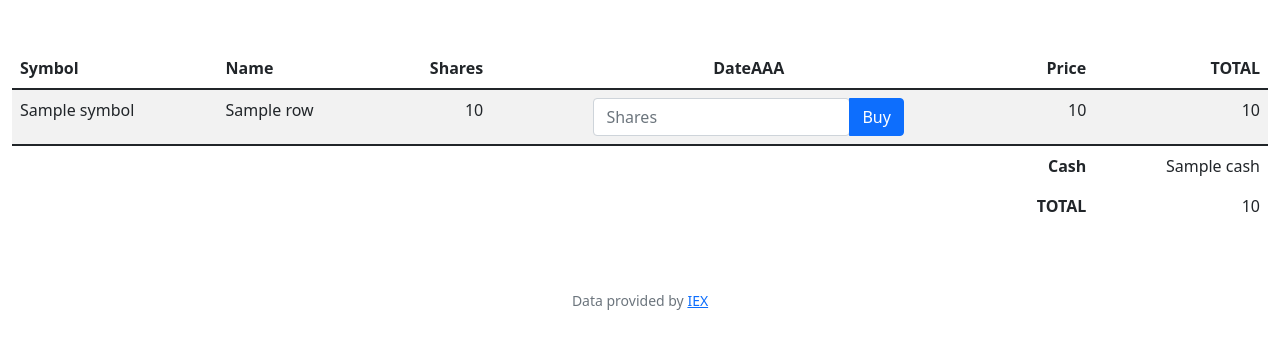
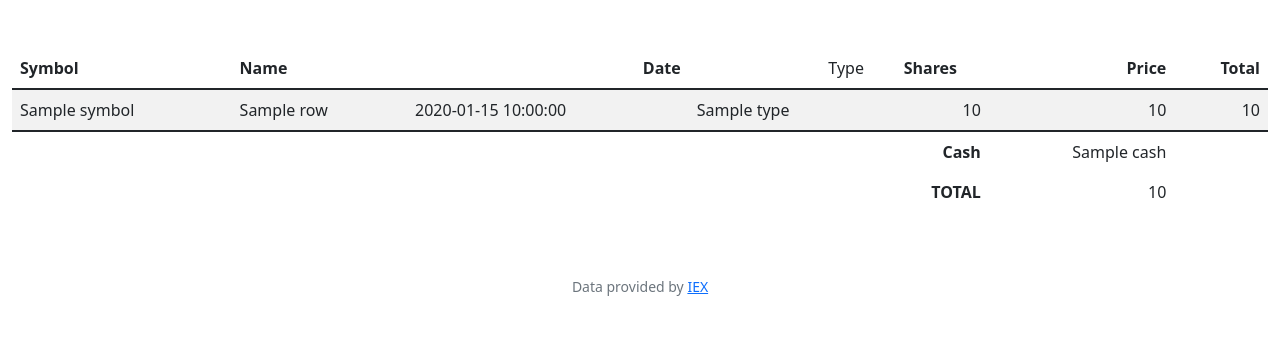
Before and after one commit to aliocantinea/CS50, a Flask app: template finance/templates/history.html in a window 1280 px wide. Shown: the part 76-425 px from the top of the page. Run offline with Flask 2, Linux system fonts and the light colour scheme; the template is opened without the code that fills it: most values are stand-ins (such as "Sample title", 1, 10 or a date in 2020); some libraries are stand-ins or nearby versions.

Commit message:
Tue, Dec 27, 2022, 6:37 AM +00:00

```diff
--- a/finance/app.py
+++ b/finance/app.py
@@ -148,7 +148,7 @@ def history():
 
     transactions = db.execute("SELECT * FROM history WHERE user = ?", user)
 
-    return render_template("history.html", transactions)
+    return render_template("history.html", transactions=transactions)
 
 
 @app.route("/login", methods=["GET", "POST"])
--- a/finance/templates/history.html
+++ b/finance/templates/history.html
@@ -11,28 +11,22 @@
             <tr>
                 <th class="text-start">Symbol</th>
                 <th class="text-start">Name</th>
-                <th class="text-end">Shares</th>
-                <th class="text-center">DateAAA</th>
+                <th class="text-end">Date</th>
+                <td class="text-end">Type</td>
+                <th class="text-center">Shares</th>
                 <th class="text-end">Price</th>
-                <th class="text-end">TOTAL</th>
+                <th class="text-end">Total</th>
             </tr>
         </thead>
         <tbody>
-            {% for row in portfolio %}
+            {% for transaction in transaction %}
                 <tr>
                     <form action="/buy" method="post">
-                        <td class="text-start">
-                            <input type="hidden" id="symbol" name="symbol" type="text" value="{{ row["symbol"] }}">
-                            {{ row["symbol"] }}
-                        </td>
+                        <td class="text-start">{{ row["symbol"] }}</td>
                         <td class="text-start">{{ row["name"] }}</td>
+                        <td class="text-start">{{ row["datetime"] }}</td>
+                        <td class="text-start">{{ row["type"] }}</td>
                         <td class="text-end">{{ row["amount"] }}</td>
-                        <td>
-                            <div class="btn-group" >
-                                <input autocomplete="off" class="form-control" min="1" name="shares" placeholder="Shares" type="number">
-                                <button class="btn btn-primary" type="submit">Buy</button>
-                            </div>
-                        </td>
                         <td class="text-end">{{ row["price"] }}</td>
                         <td class="text-end">{{ row["sum"] }}</td>
                     </form>
```
